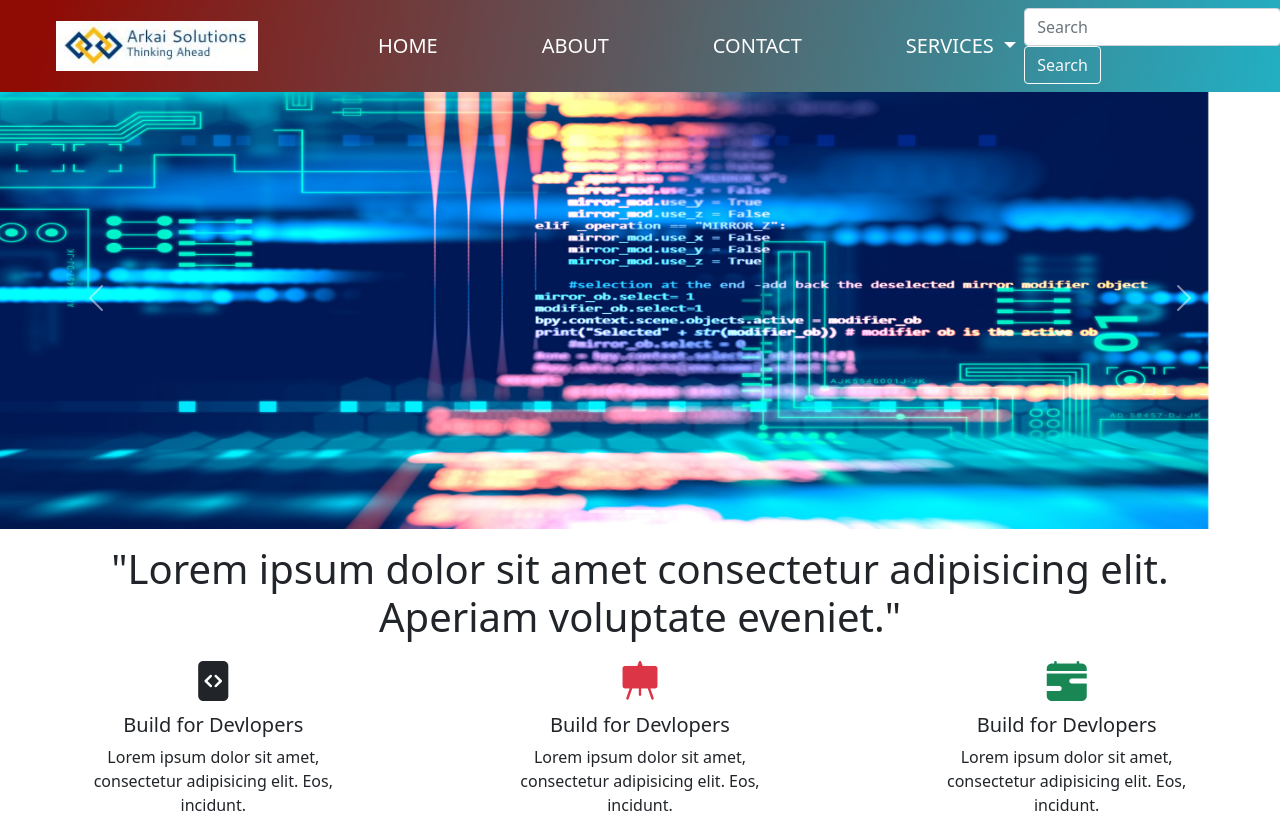
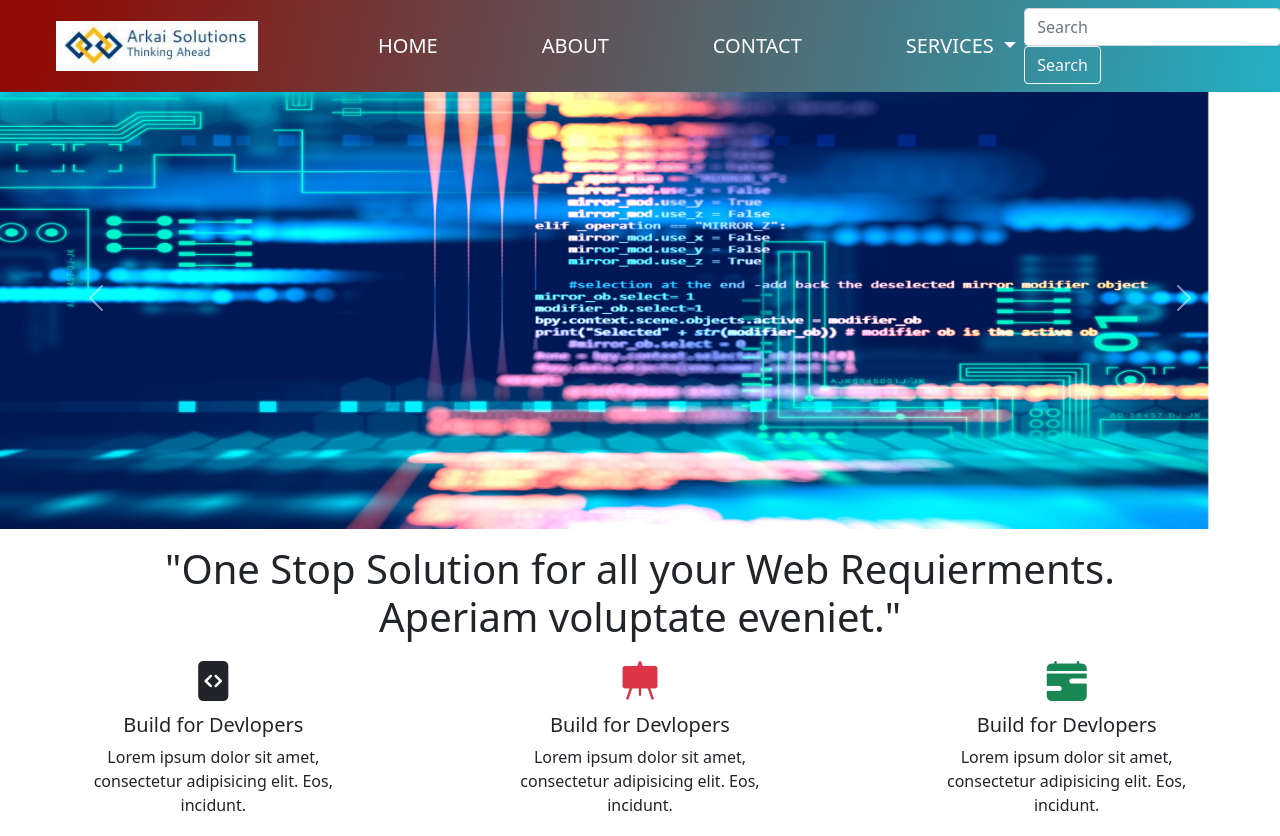
Before and after one commit to pandhare6450/arkai, a plain HTML site: page index.html in a window 1280 px wide. Shown: the top 836 px of the page. Drawn offline with nearby package versions, Linux system fonts and the light colour scheme.

Commit message:
New Tiltle

```diff
--- a/index.html
+++ b/index.html
@@ -88,7 +88,7 @@
           <!-- tagline -->
           <div class="row justify-content-around">
               <div class="col-12  ">
-                  <h6 class="display-4 text-center mt-3 mb-3" style="font-size: 40px;">"Lorem ipsum dolor sit amet consectetur adipisicing elit. <br>Aperiam voluptate eveniet."</h6>
+                  <h6 class="display-4 text-center mt-3 mb-3" style="font-size: 40px;">"One Stop Solution for all your Web Requierments. <br>Aperiam voluptate eveniet."</h6>
               </div>
               <div class="col-md-3 text-center col-11 ">
                 <h1>
```
